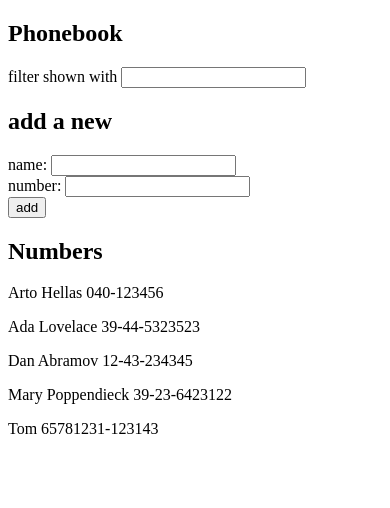
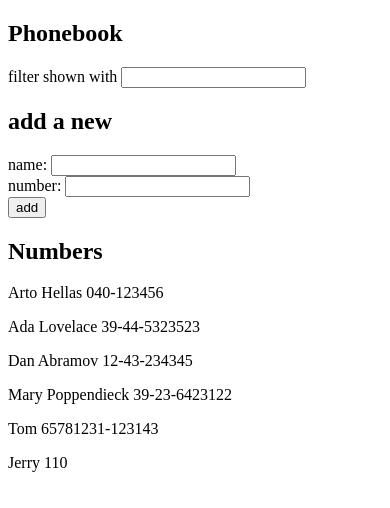
Before and after one commit to ZhixianKwok/full-stack-learn, a React (Create React App) app in the folder part2/phonebook/: page / in a window 390 px wide. Shown: the top 508 px of the page. Built offline with nearby package versions, Linux system fonts and the light colour scheme; data requests are answered from the project's data file.

Commit message:
finish part2 - exercise 2.16
Phonebook step8

```diff
--- a/part2/phonebook/db.json
+++ b/part2/phonebook/db.json
@@ -24,6 +24,11 @@
       "name": "Tom",
       "number": "65781231-123143",
       "id": 5
+    },
+    {
+      "name": "Jerry",
+      "number": "110",
+      "id": 6
     }
   ]
 }
--- a/part2/phonebook/src/App.js
+++ b/part2/phonebook/src/App.js
@@ -4,14 +4,13 @@ import axios from 'axios'
 import Filter from './components/Filter'
 import PersonForm from './components/PersonForm'
 import Persons from './components/Persons'
+import personService from './services/personsService'
 
 function App() {
   const [persons, setPersons] = useState([])
 
   useEffect(() => {
-    console.log('effect')
-    axios.get('http://localhost:3001/persons').then(res=>{
-      console.log('promise fulfilled')
+    personService.getAll().then(res=>{
       setPersons(res.data)
     })
   },[])
@@ -31,8 +30,7 @@ function App() {
         number:newNumber
       }
       const personsNew = persons.concat(dataNew)
-      axios.post("http://localhost:3001/persons",dataNew).then(res => setPersons(personsNew))
-
+      personService.create(dataNew).then(res => setPersons(personsNew))
     }
   }
 
@@ -48,7 +46,6 @@ function App() {
     setNewFilterWord(e.target.value)
   }
 
-  console.log(persons);
   const filterPersons = persons.filter( person => person.name.toLowerCase().indexOf(filterWord.toLowerCase()) !== -1 )
 
   return (
--- /dev/null
+++ b/part2/phonebook/src/services/personsService.js
@@ -0,0 +1,23 @@
+import axios from 'axios'
+
+const baseUrl = 'http://localhost:3001/persons'
+
+const getAll = () => {
+    return axios.get(baseUrl)
+}
+
+const create = person => {
+    return axios.post(baseUrl, person)
+}
+
+const update = (id, person) => {
+    return axios.put(`${baseUrl}/${id}`, person)
+}
+
+const personService = {
+    getAll,
+    create,
+    update,
+}
+
+export default personService
```
